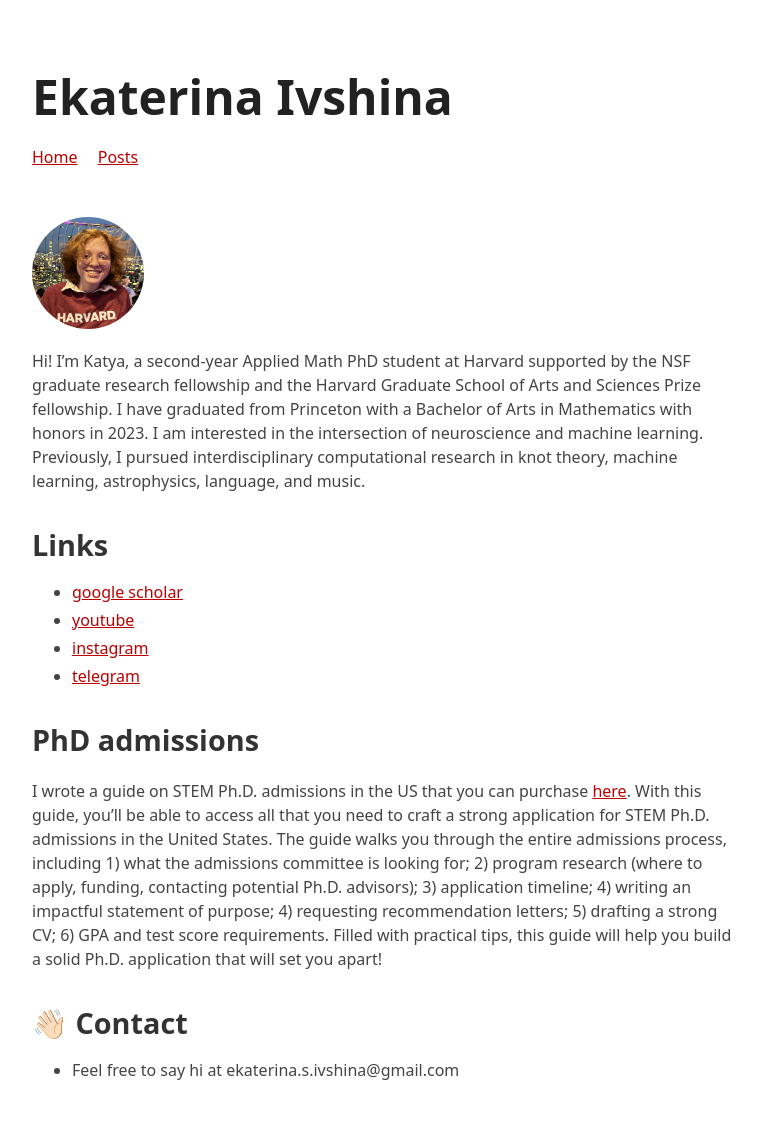
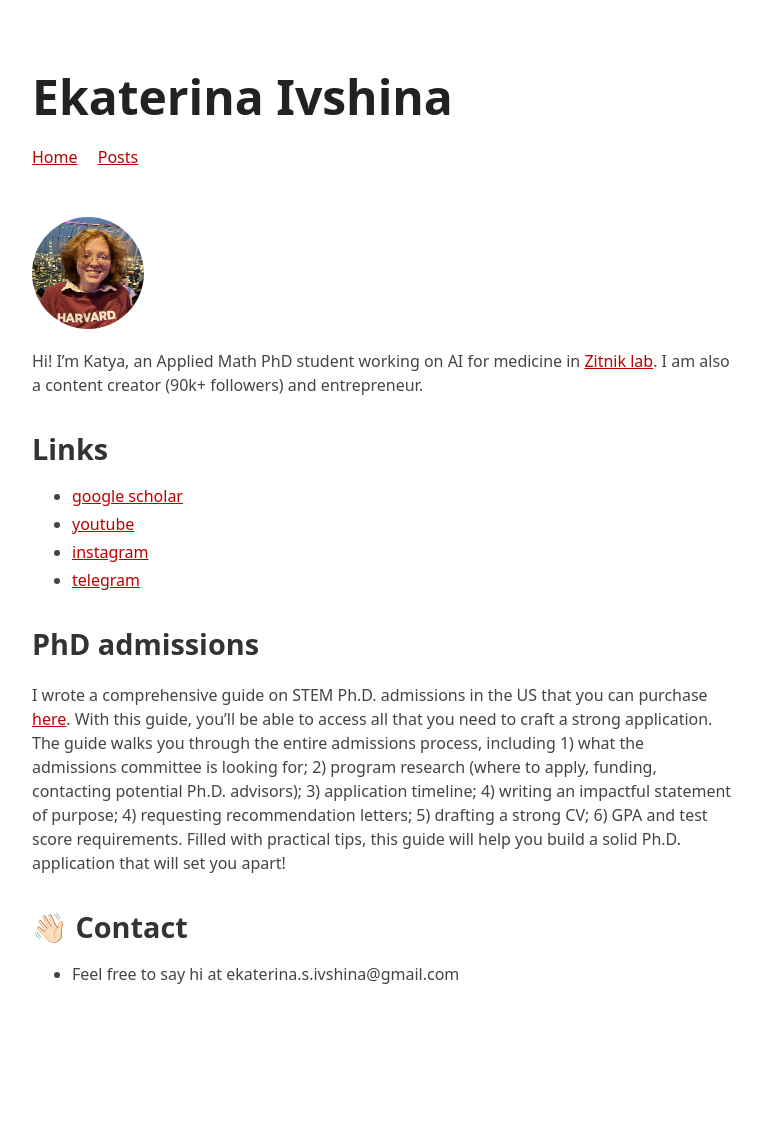
Before and after one commit to eivshina/point-theme, a Jekyll site: the page built from index.md, in a window 1280 px wide. Shown: the whole page, without its empty margins (258-1020 px from the left). Built offline with Jekyll 4.4.1, drawn with Linux system fonts in a browser that asks for light colours; after the commit the page ends 1050 px from its top, so only the background shows below that.

Commit message:
Update index.md

```diff
--- a/index.md
+++ b/index.md
@@ -1,7 +1,7 @@
 ---
 ---
 
-Hi! I'm Katya, a second-year Applied Math PhD student at Harvard supported by the NSF graduate research fellowship and the Harvard Graduate School of Arts and Sciences Prize fellowship. I have graduated from Princeton with a Bachelor of Arts in Mathematics with honors in 2023. I am interested in the intersection of neuroscience and machine learning. Previously, I pursued interdisciplinary computational research in knot theory, machine learning, astrophysics, language, and music.
+Hi! I'm Katya, an Applied Math PhD student working on AI for medicine in [Zitnik lab](https://zitniklab.hms.harvard.edu). I am also a content creator (90k+ followers) and entrepreneur.
 
 ## Links
 - [google scholar](https://scholar.google.com/citations?view_op=list_works&hl=en&authuser=1&user=06fe_usAAAAJ)
@@ -11,7 +11,7 @@
 
 ## PhD admissions
 
-I wrote a guide on STEM Ph.D. admissions in the US that you can purchase [here](https://buy.stripe.com/28og0Q35Y2dbbtK3cy). With this guide, you'll be able to access all that you need to craft a strong application for STEM Ph.D. admissions in the United States. The guide walks you through the entire admissions process, including 1) what the admissions committee is looking for; 2) program research (where to apply, funding, contacting potential Ph.D. advisors); 3) application timeline; 4) writing an impactful statement of purpose; 4) requesting recommendation letters; 5) drafting a strong CV; 6) GPA and test score requirements. Filled with practical tips, this guide will help you build a solid Ph.D. application that will set you apart!
+I wrote a comprehensive guide on STEM Ph.D. admissions in the US that you can purchase [here](https://buy.stripe.com/28og0Q35Y2dbbtK3cy). With this guide, you'll be able to access all that you need to craft a strong application. The guide walks you through the entire admissions process, including 1) what the admissions committee is looking for; 2) program research (where to apply, funding, contacting potential Ph.D. advisors); 3) application timeline; 4) writing an impactful statement of purpose; 4) requesting recommendation letters; 5) drafting a strong CV; 6) GPA and test score requirements. Filled with practical tips, this guide will help you build a solid Ph.D. application that will set you apart!
 
 
 ## 👋🏻 Contact
```
